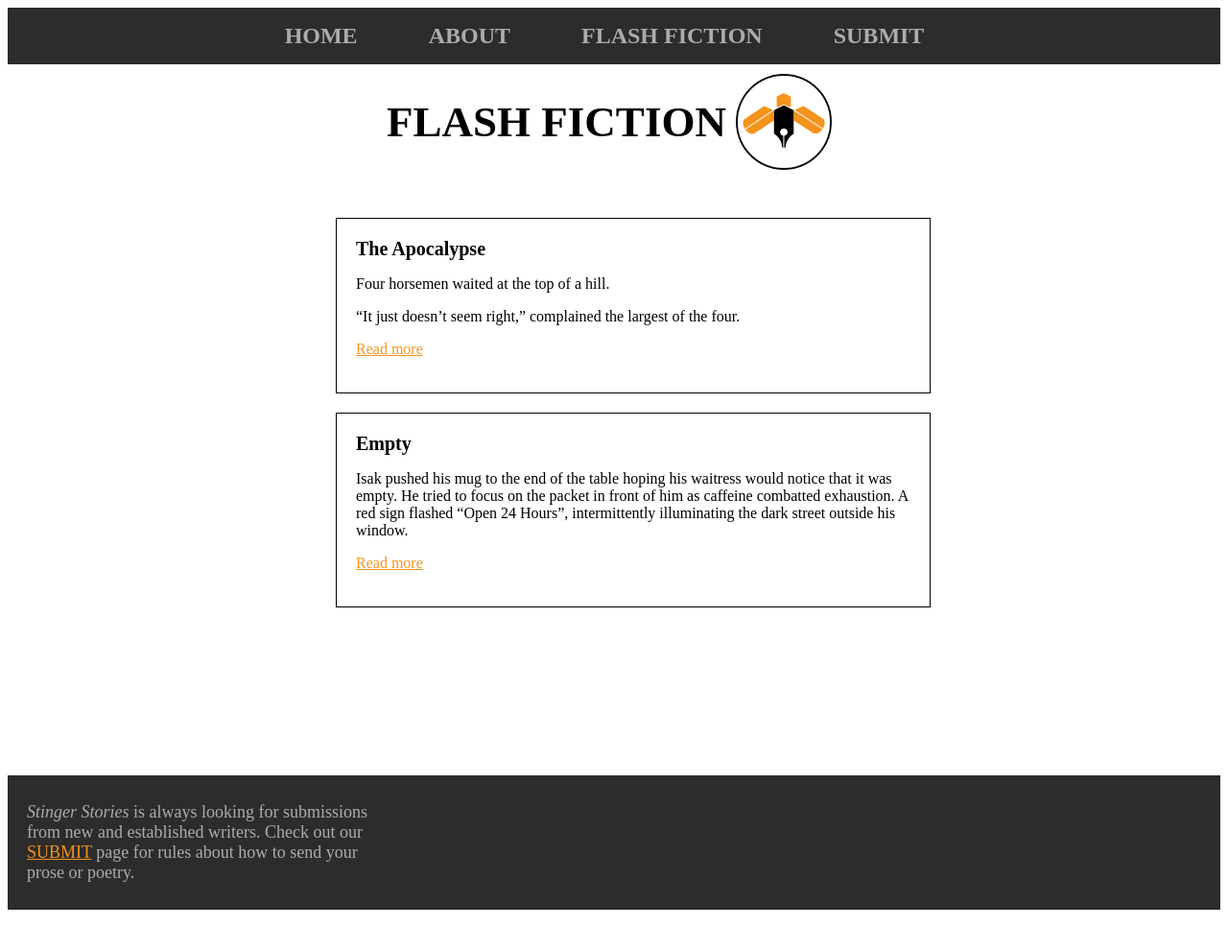
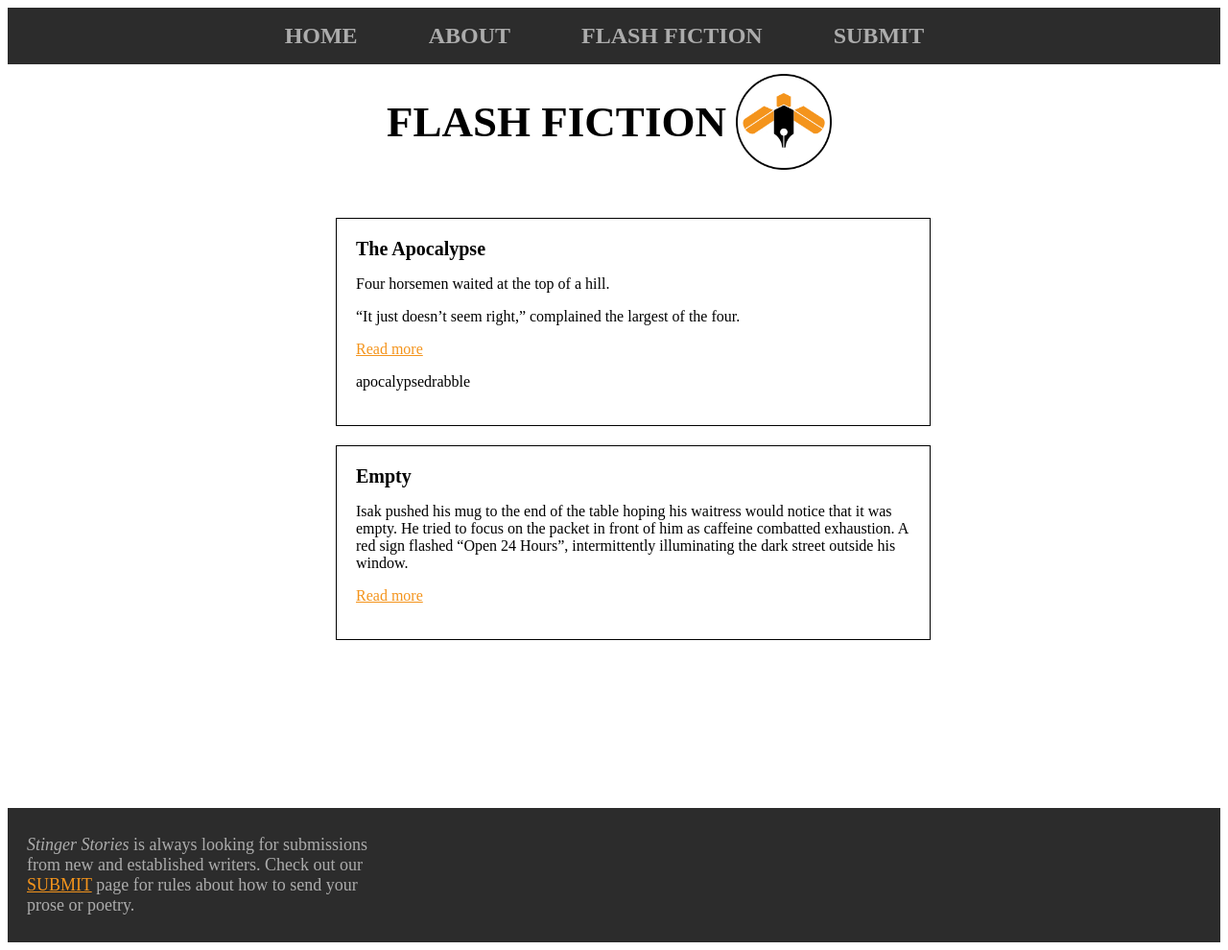
Before and after one commit to jwheatonumich/stinger-stories, a Jekyll site: the page built from flash.markdown, in a window 1280 px wide. Shown: the whole page at 96% size. Built offline with Jekyll 4.4.1, drawn with Linux system fonts in a browser that asks for light colours; before the commit the page ends 956 px from its top, so only the background shows below that.

Commit message:
Update flash.markdown

```diff
--- a/flash.markdown
+++ b/flash.markdown
@@ -9,7 +9,7 @@ title: "FLASH FICTION"
       <a class = "post-title" href="{{ post.url }}">{{ post.title }}</a>
       {{ post.excerpt }}
       <a class = "post-link" href="{{ post.url }}">Read more</a>
-      <p id="categories">{{ page.categories }}</p>
+      <p id="categories">{{ post.categories }}</p>
     </div>
   {% endfor %}
 </ul>
```
